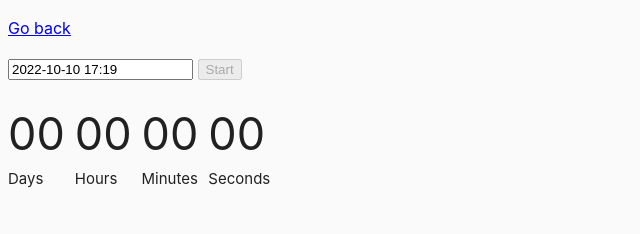
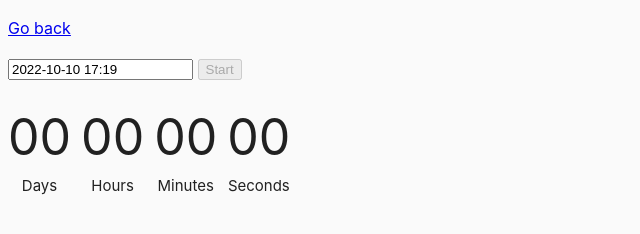
Before and after one commit to Andrii0207/goit-js-hw09, a website built with Parcel: page src/02-timer.html in a window 1280 px wide. Shown: the whole page, without its empty margins (0-640 px from the left). Built offline with nearby package versions, Linux system fonts and the light colour scheme.

Commit message:
Update common.css

```diff
--- a/src/css/common.css
+++ b/src/css/common.css
@@ -30,9 +30,10 @@ img {
 }
 
 .value {
-  font-size: 45px;
+  font-size: 50px;
 }
 
 .label {
   font-size: 15px;
+  margin: auto;
 }
```
